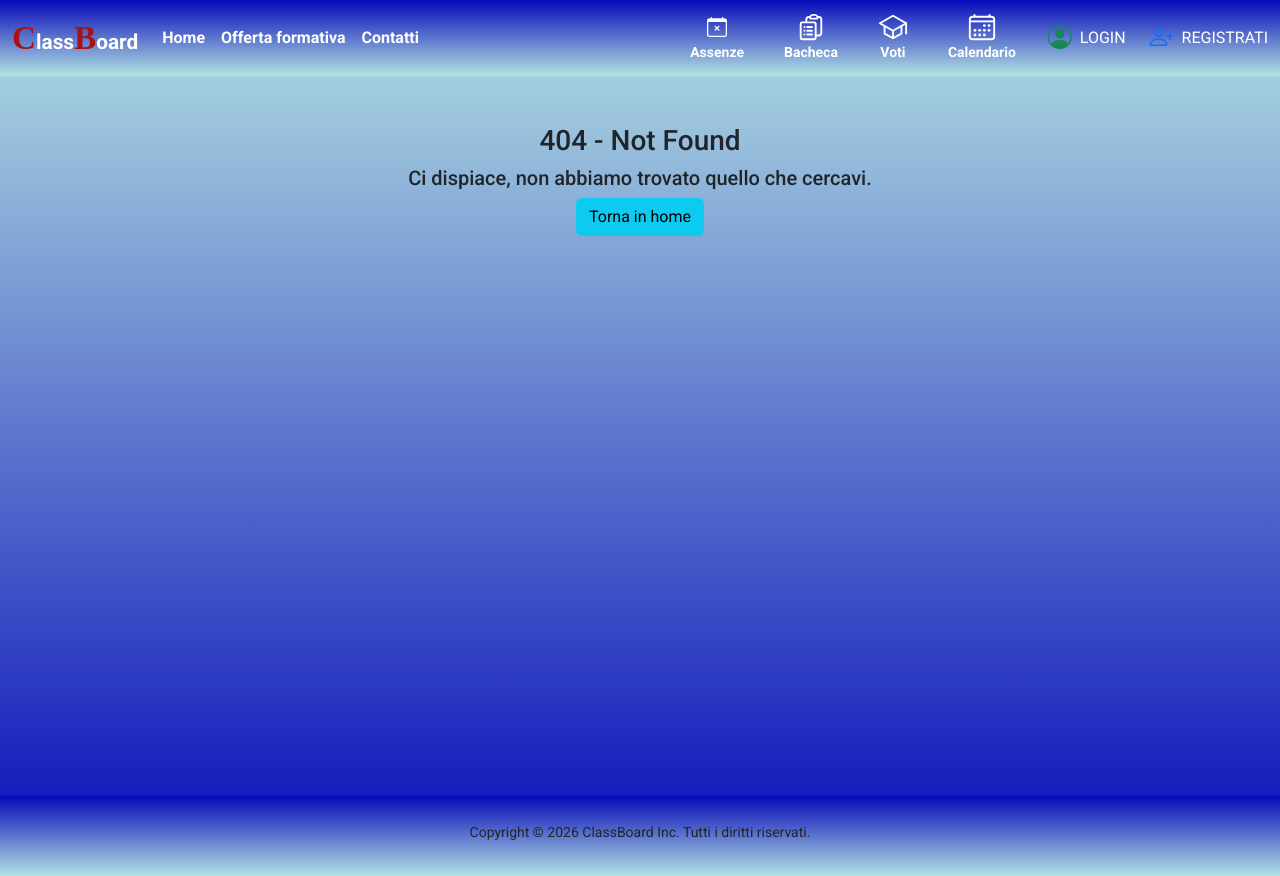
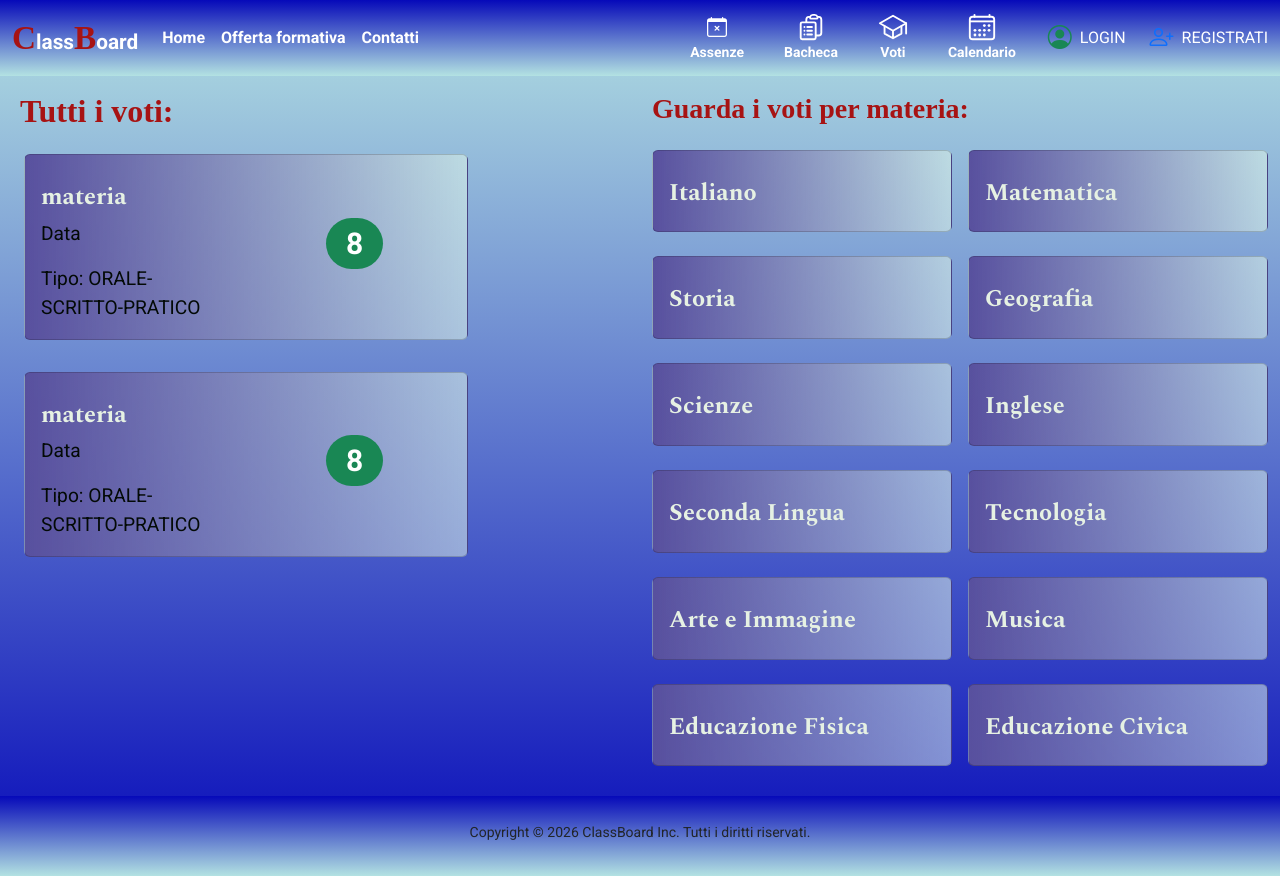
Before and after one commit to gentjanaH/registro-elettronico-frontend, a React (Vite) app: page /voti in a window 1280 px wide. Built offline with nearby package versions, Linux system fonts and the light colour scheme; a web font is replaced by a local one.

Commit message:
add_componente voti

```diff
--- a/src/App.jsx
+++ b/src/App.jsx
@@ -16,6 +16,7 @@ import Contatti from "./components/Contatti"
 import HomePageStudentiGenitori from "./components/HomePageStudentiGenitori"
 import ModaleGiustificaAssenze from "./components/ModaleGiustificaAssenze"
 import Assenze from "./components/Assenze"
+import VotiPerMateria from "./components/VotiPerMateria"
 
 function App() {
 
@@ -39,6 +40,7 @@ function App() {
               <Route path="/home/id_studente" element={<HomePageStudentiGenitori />} />
               <Route path="/assenze/id_studente" element={<Assenze />} />
               <Route path="/giustifica-assenze" element={<ModaleGiustificaAssenze />} />
+              <Route path="/voti" element={<VotiPerMateria />} />
               <Route path="*" element={<NotFound />} />
             </Routes>
           </Row>
--- /dev/null
+++ b/src/components/VotiPerMateria.jsx
@@ -0,0 +1,100 @@
+import { Col, Row, Card, Badge } from "react-bootstrap";
+
+
+const VotiPerMateria = () => {
+    return (
+        <>
+            <Row>
+                <Col xs={12} md={6} >
+                    <h1 className="titolo-carosello fs-2 fw-bolder mt-3 ms-2">
+                        Tutti i voti:
+                    </h1>
+                    <Row className="d-flex flex-column m-auto">
+                        <Col xs={12} className="align-items-center">
+                            <Card className="my-3 w-75">
+                                <Card.Body as={Row} className="align-items-center">
+
+                                    <Col>
+                                        <Card.Title>materia</Card.Title>
+                                        <Card.Text>Data </Card.Text>
+                                        <Card.Text>Tipo: ORALE-SCRITTO-PRATICO </Card.Text>
+                                    </Col>
+                                    <Col className="d-flex justify-content-center">
+                                        <Card.Text>
+                                            <h1>
+                                                {/* Il colore del badge sarà in base al voto:
+
+                                        4=danger
+                                        5=warning
+                                        6-10=success
+                                        */}
+                                                <Badge pill bg="success"> 8 </Badge>
+                                            </h1> </Card.Text>
+                                    </Col>
+
+
+                                </Card.Body>
+                            </Card>
+                        </Col>
+                        <Col xs={12}>
+                            <Card className="my-3 w-75" >
+                                <Card.Body as={Row} className="align-items-center ">
+
+                                    <Col>
+                                        <Card.Title>materia</Card.Title>
+                                        <Card.Text>Data </Card.Text>
+                                        <Card.Text>Tipo: ORALE-SCRITTO-PRATICO </Card.Text>
+                                    </Col>
+                                    <Col className="d-flex justify-content-center">
+                                        <Card.Text>
+                                            <h1>
+                                                {/* Il colore del badge sarà in base al voto:
+
+                                        4=danger
+                                        5=warning
+                                        6-10=success
+                                        */}
+                                                <Badge pill bg="success"> 8 </Badge>
+                                            </h1> </Card.Text>
+                                    </Col>
+
+
+                                </Card.Body>
+                            </Card>
+                        </Col>
+                    </Row>
+                </Col>
+                <Col xs={12} md={6} >
+                    <h3 className="titolo-carosello fs-3 fw-bolder my-3">
+                        Guarda i voti per materia:
+                    </h3>
+                    <Row className="g-3">
+                        {[
+                            "Italiano", "Matematica", "Storia", "Geografia", "Scienze",
+                            "Inglese", "Seconda Lingua", "Tecnologia", "Arte e Immagine",
+                            "Musica", "Educazione Fisica", "Educazione Civica"
+                        ].map((materia, i) => (
+                            <Col xs={12} md={6} key={i}>
+                                <Card className=" mt-2 card-cliccabili">
+                                    <Card.Body>
+                                        <Card.Title>{materia}</Card.Title>
+
+                                    </Card.Body>
+                                </Card>
+                            </Col>
+                        ))}
+                    </Row>
+                </Col>
+
+
+
+            </Row>
+
+        </>
+
+    );
+
+
+}
+
+export default VotiPerMateria;
```
